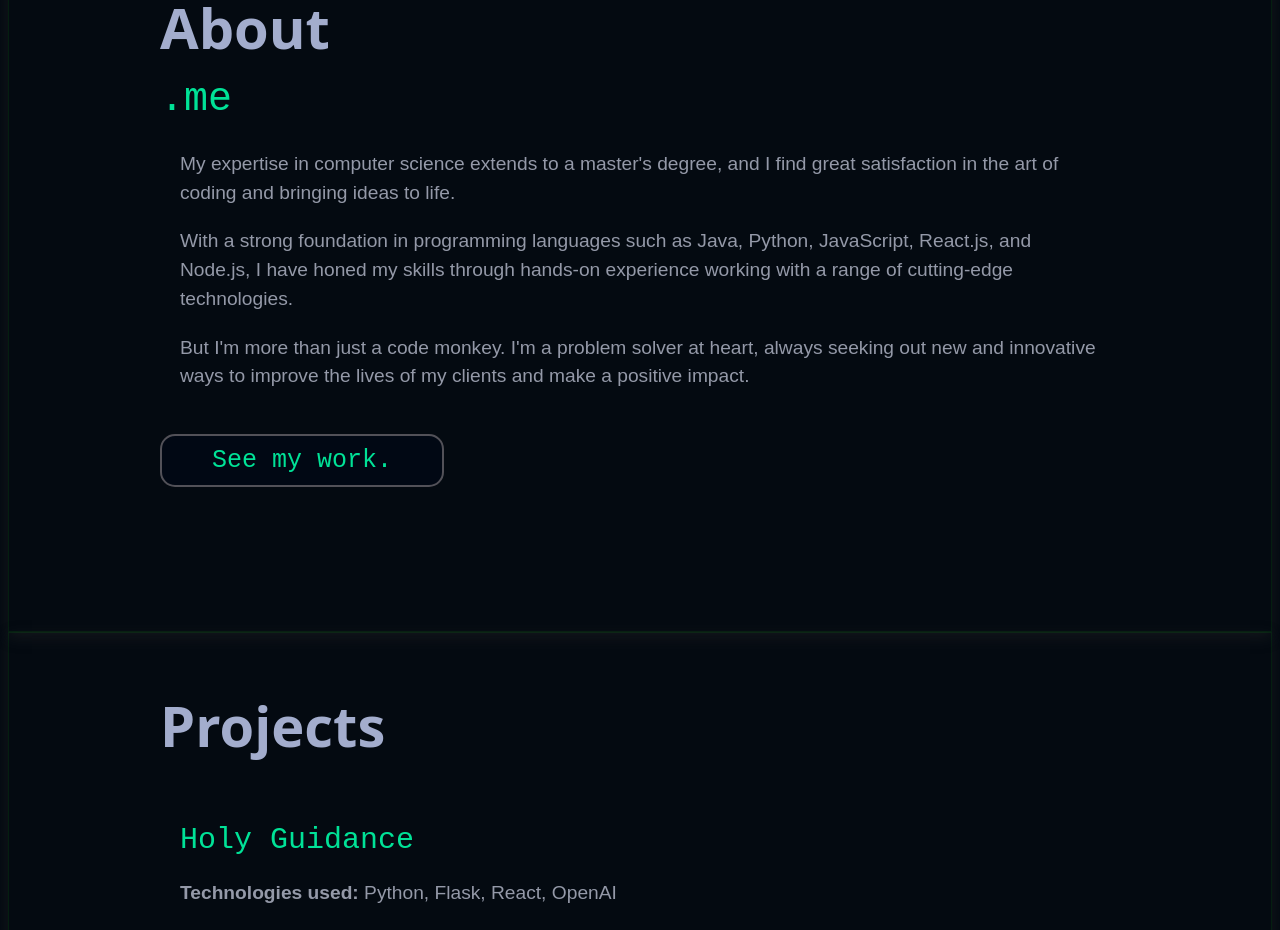
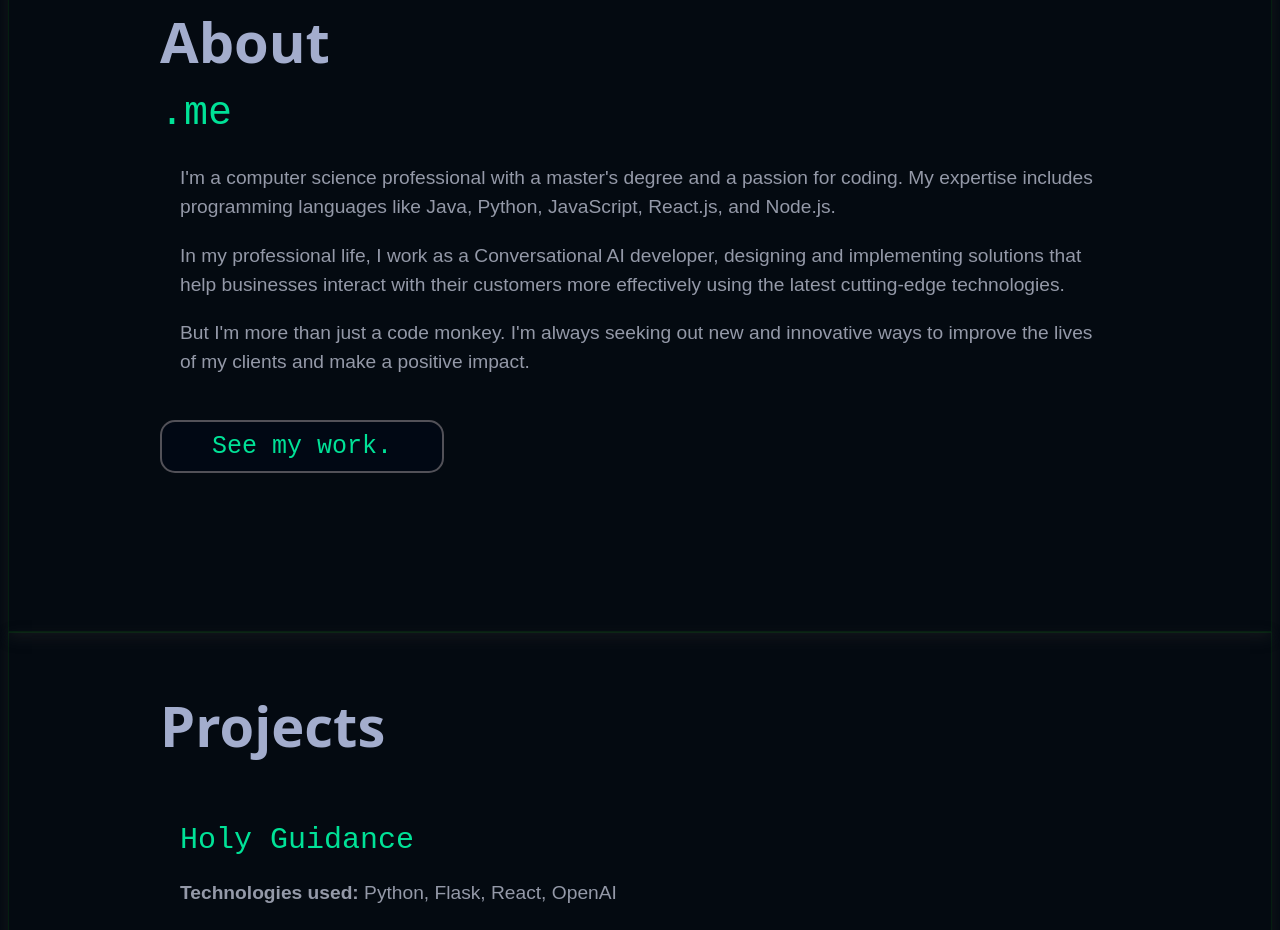
Before and after one commit to greeshmasunil10/portfolio, a React (Create React App) app: page / in a window 1280 px wide. Shown: the part 980-1910 px from the top of the page. Built offline with nearby package versions, Linux system fonts and the light colour scheme.

Commit message:
changed about

```diff
--- a/src/Sections/AboutMe.js
+++ b/src/Sections/AboutMe.js
@@ -14,18 +14,18 @@ const AboutMe = () => {
           .me
         </div>
         <div className="content">
-          My expertise in computer science extends to a master's degree, and I
-          find great satisfaction in the art of coding and bringing ideas to
-          life.
+          I'm a computer science professional with a master's degree and a
+          passion for coding. My expertise includes programming languages like
+          Java, Python, JavaScript, React.js, and Node.js.
           <p />
-          With a strong foundation in programming languages such as Java,
-          Python, JavaScript, React.js, and Node.js, I have honed my skills
-          through hands-on experience working with a range of cutting-edge
+          In my professional life, I work as a Conversational AI developer,
+          designing and implementing solutions that help businesses interact
+          with their customers more effectively using the latest cutting-edge
           technologies.
           <p />
-          But I'm more than just a code monkey. I'm a problem solver at heart,
-          always seeking out new and innovative ways to improve the lives of my
-          clients and make a positive impact.
+          But I'm more than just a code monkey. I'm always seeking out new and
+          innovative ways to improve the lives of my clients and make a positive
+          impact.
           <p />
         </div>
       </div>
```
